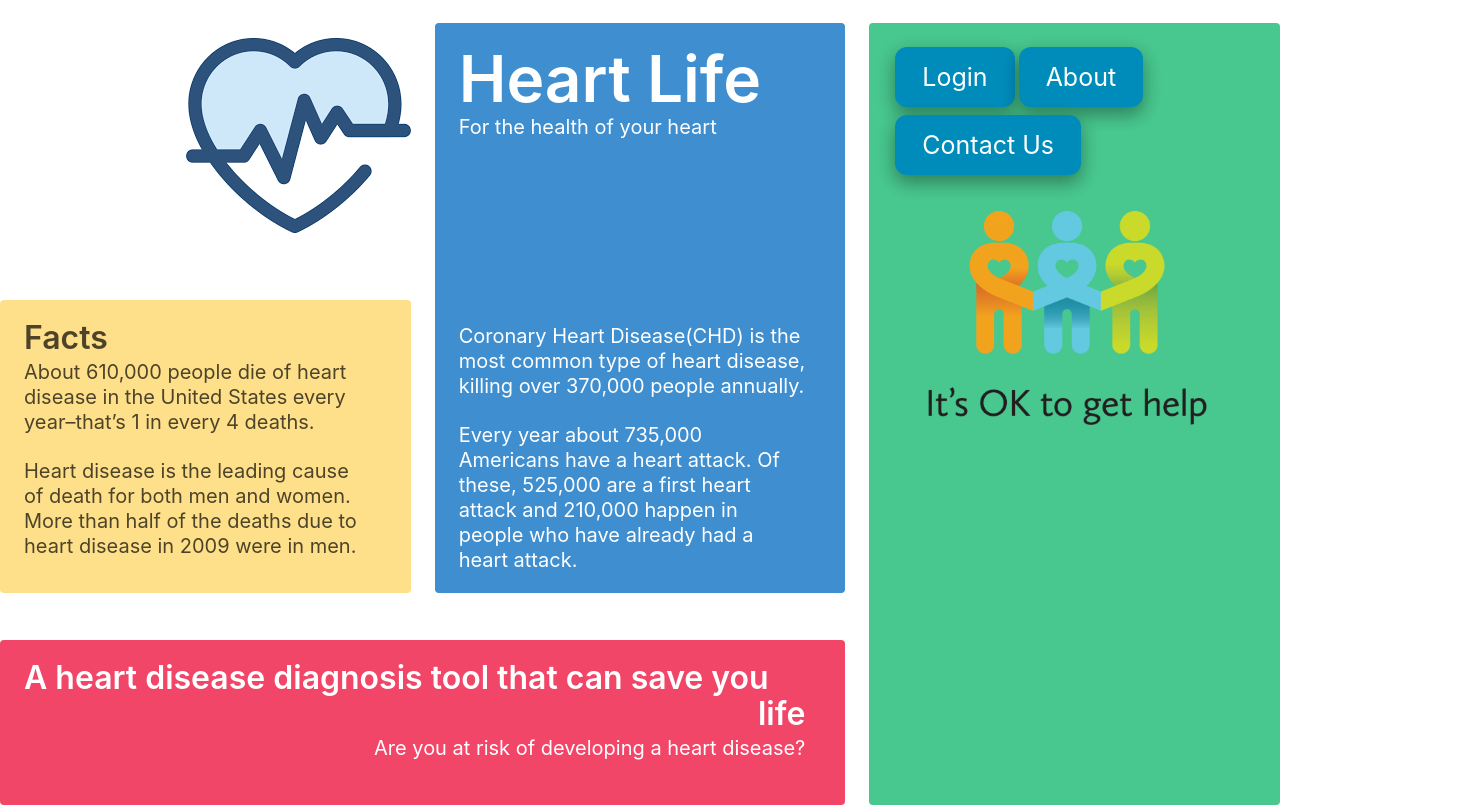
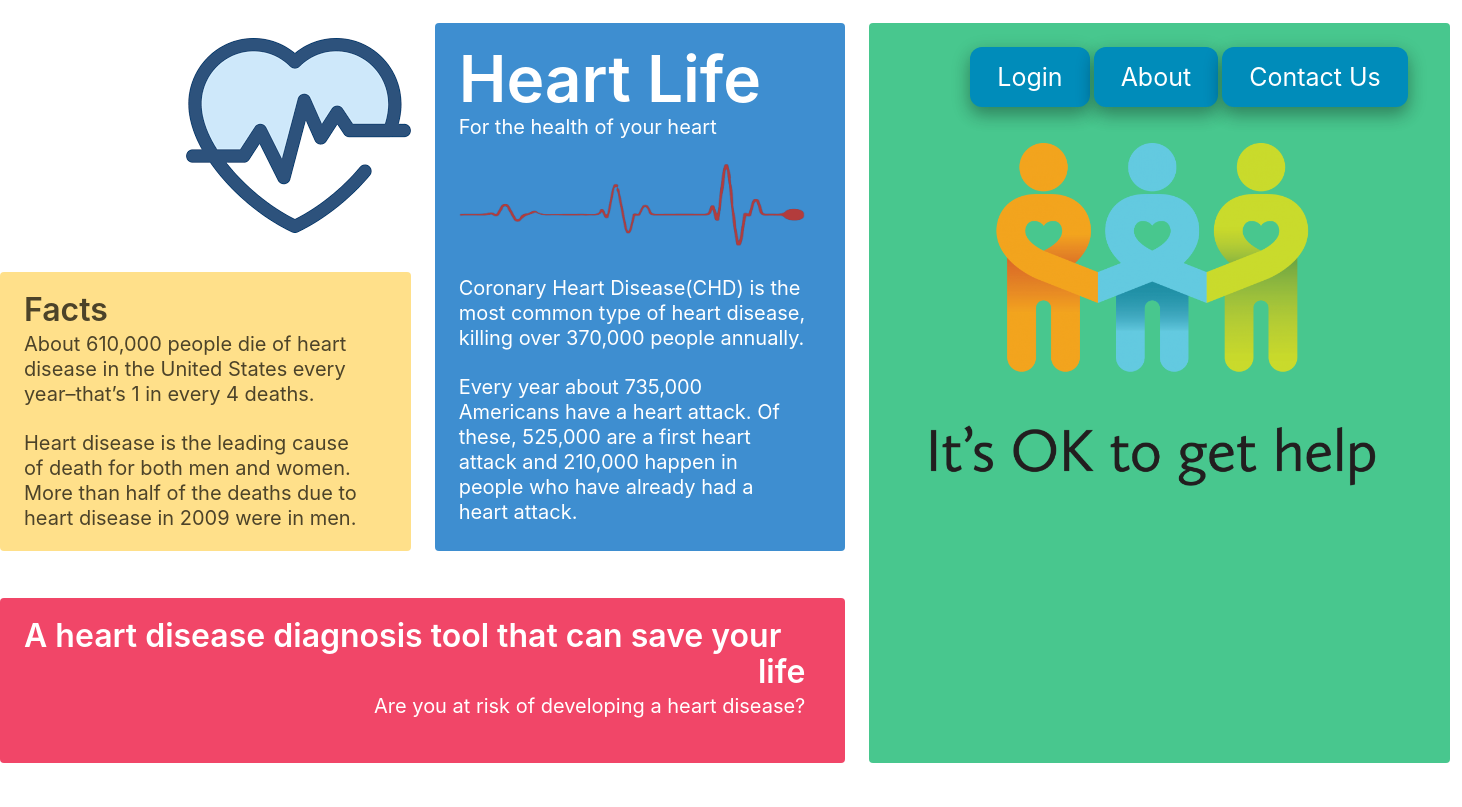
Before and after one commit to CristinaERoman/ShipIT2019, an Angular app in the folder HeartLifeUI/: page / in a window 1280 px wide. Shown: the top 807 px of the page, 1462 px wide, since content can reach past the window. Built offline with nearby package versions, Linux system fonts and the light colour scheme.

Commit message:
final commit mainpage

```diff
--- a/HeartLifeUI/src/app/app.component.css
+++ b/HeartLifeUI/src/app/app.component.css
@@ -13,7 +13,7 @@
 }
 
 .marginBot {
-  margin-bottom: 11.5rem;
+  margin-bottom: 1.5rem;
 }
 
 .alignLeft {
@@ -21,6 +21,10 @@
 }
 .titleInline {
   display: inline-block;
+}
+
+.paddingLeft {
+  padding-left: 75px;
 }
 
 .loginButton {
--- a/HeartLifeUI/src/app/app.component.html
+++ b/HeartLifeUI/src/app/app.component.html
@@ -19,7 +19,8 @@
       <div class="tile is-parent">
         <article class="tile is-child notification is-info">
           <p class="bigTitle">Heart Life</p>
-          <p class="subtitle marginBot">For the health of your heart</p>
+          <p class="subtitle">For the health of your heart</p>
+          <figure class="center marginBot"><img src="../assets/images/heartbeat.png" alt="EKG" /></figure>
           <p class="subtitle">
             Coronary Heart Disease(CHD) is the most common type of heart disease, killing over 370,000 people annually.
           </p>
@@ -32,7 +33,7 @@
     </div>
     <div class="tile is-parent">
       <article class="tile is-child notification is-danger alignLeft">
-        <p class="title">A heart disease diagnosis tool that can save you life</p>
+        <p class="title">A heart disease diagnosis tool that can save your life</p>
         <p class="subtitle">Are you at risk of developing a heart disease?</p>
         <div class="content"><!-- Content --></div>
       </article>
@@ -41,10 +42,11 @@
   <div class="tile is-parent">
     <article class="tile is-child notification is-success">
       <div class="content">
-        <input class="loginButton" type="submit" (click)="toggleLogInModal()" value="Login" />
-        <input class="loginButton" type="submit" value="About" />
-        <input class="loginButton" type="submit" value="Contact Us" />
-
+        <div class="tile paddingLeft">
+          <input class="loginButton" type="submit" (click)="toggleLogInModal()" value="Login" />
+          <input class="loginButton" type="submit" value="About" />
+          <input class="loginButton" type="submit" value="Contact Us" />
+        </div>
         <figure class="center"><img src="../assets/images/getHelp.png" alt="Get Help" /></figure>
 
         <div class="content"><!-- Content --></div>
```
Also changed, not shown: HeartLifeUI/src/assets/images/heartbeat.png (added).
